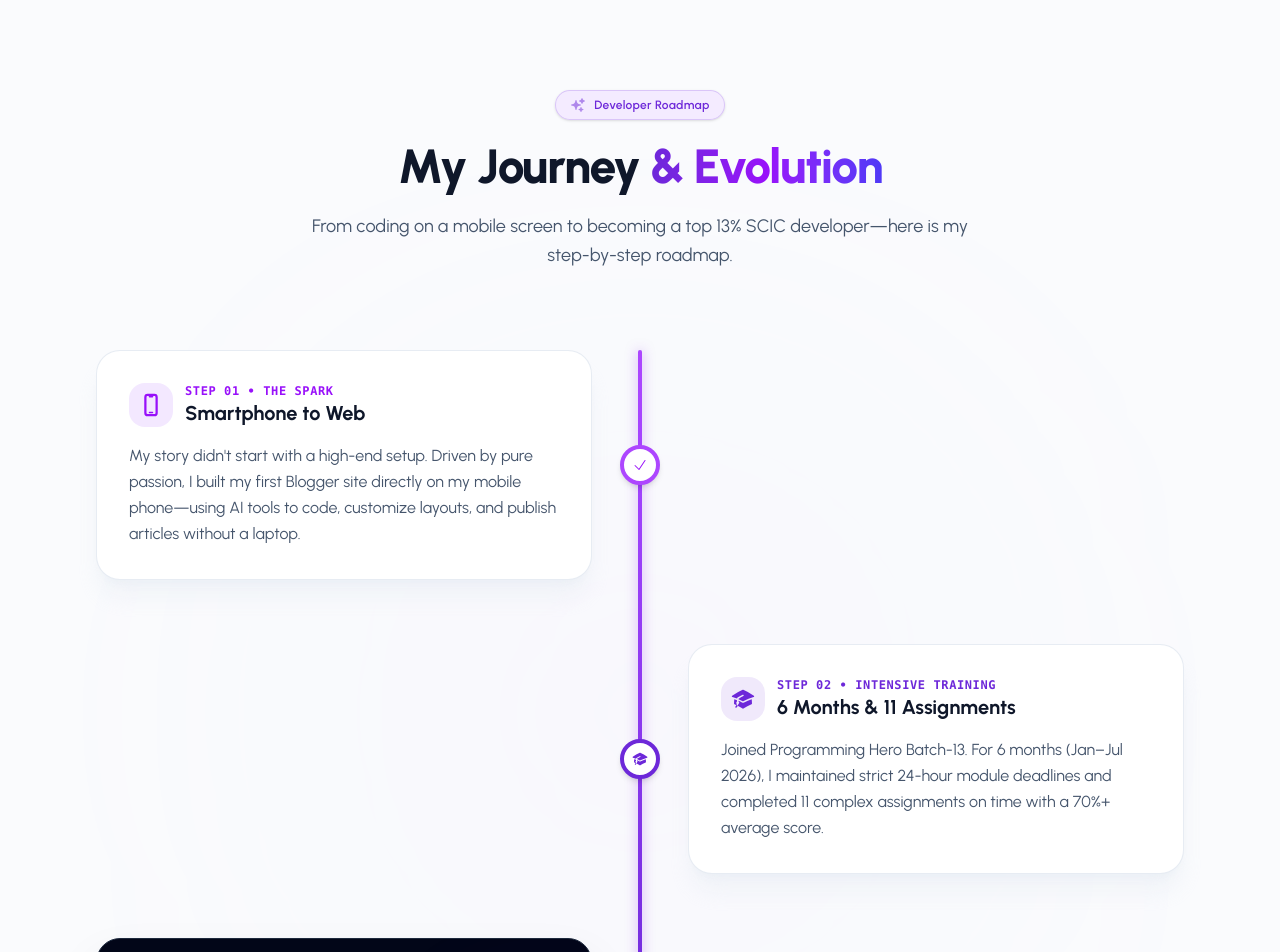
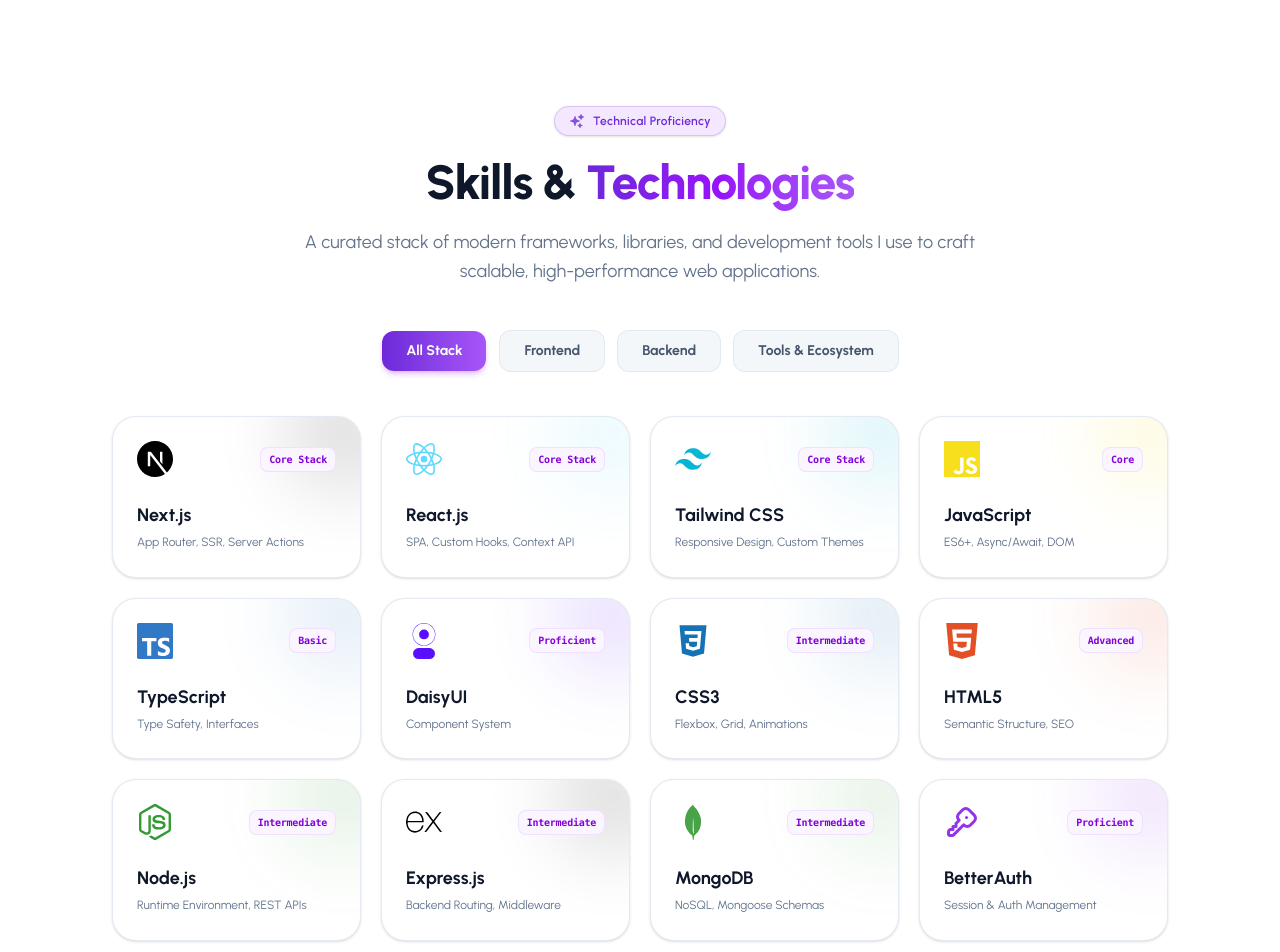
Before and after one commit to hridoy-web/Hridoy-Codes, a Next.js app: page / in a window 1280 px wide. Shown: the part 740-1692 px from the top of the page. Built offline with nearby package versions, Linux system fonts and the light colour scheme.

Commit message:
overflow issue fixed

```diff
--- a/src/app/page.js
+++ b/src/app/page.js
@@ -12,17 +12,17 @@ export default function Home() {
         <HeroSection />
       </section>
 
-      <section id="about">
+      {/* <section id="about">
         <AboutSection />
-      </section>
+      </section> */}
 
       <section id="skills">
         <SkillsSection />
       </section>
 
-      <section id="education">
+      {/* <section id="education">
         <EducationSection />
-      </section>
+      </section> */}
 
       <section id="projects">
         <ProjectsSection />
--- a/src/components/common/HomeSections.jsx/AboutSection.jsx
+++ b/src/components/common/HomeSections.jsx/AboutSection.jsx
@@ -5,7 +5,7 @@ export default function AboutSection() {
     return (
         <section id="about" className="relative py-20 lg:py-24 bg-slate-50/70 overflow-hidden">
             {/* Dynamic Background Glows */}
-            <div className="absolute top-1/4 left-1/2 -translate-x-1/2 w-[500px] h-[500px] bg-purple-400/10 blur-[150px] rounded-full -z-10 pointer-events-none" />
+            <div className="absolute top-1/4 left-1/2 -translate-x-1/2 w-125 h-125 bg-purple-400/10 blur-[150px] rounded-full -z-10 pointer-events-none" />
 
             <div className="max-w-6xl mx-auto px-4 sm:px-6 lg:px-8">
                 {/* Header */}
@@ -15,7 +15,7 @@ export default function AboutSection() {
                         <span>Developer Roadmap</span>
                     </div>
                     <h2 className="text-3xl sm:text-4xl lg:text-5xl font-extrabold text-brand-dark tracking-tight leading-tight">
-                        My Journey <span className="text-transparent bg-clip-text bg-gradient-to-r from-brand-primary via-purple-600 to-indigo-600">&amp; Evolution</span>
+                        My Journey <span className="text-transparent bg-clip-text bg-linear-to-r from-brand-primary via-purple-600 to-indigo-600">&amp; Evolution</span>
                     </h2>
                     <p className="mt-4 text-base sm:text-lg text-slate-600 max-w-2xl font-normal leading-relaxed">
                         From coding on a mobile screen to becoming a top 13% SCIC developer—here is my step-by-step roadmap.
--- a/src/components/common/Navbar.jsx
+++ b/src/components/common/Navbar.jsx
@@ -4,6 +4,7 @@ import NavLinks from './NavLinks';
 export default function Navbar() {
   return (
     <header className="fixed top-0 left-0 right-0 z-50 w-full bg-white/70 backdrop-blur-xl border-b border-slate-100/80 transition-all duration-300">
+
       <div className="max-w-7xl mx-auto px-4 sm:px-6 lg:px-8">
         <nav className="flex items-center justify-between h-20" aria-label="Main Navigation">
 
```
